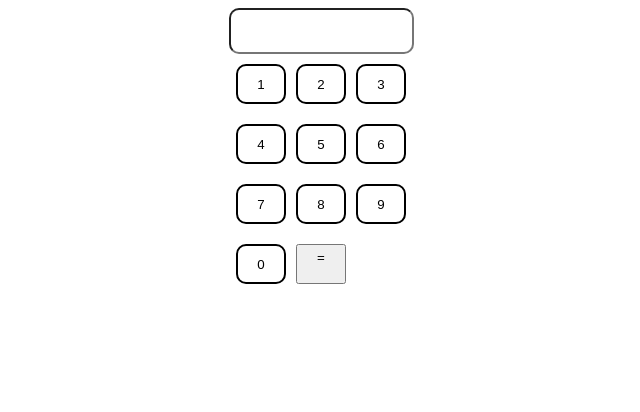
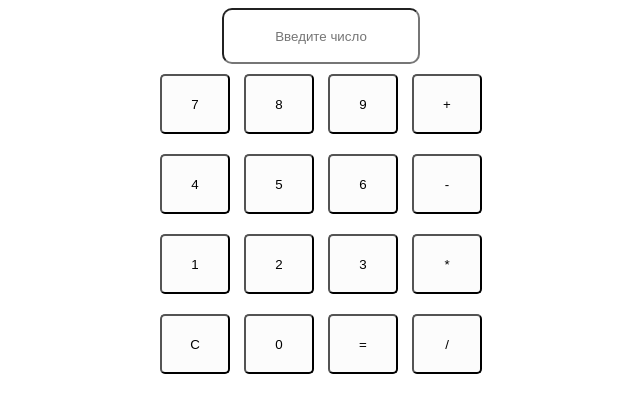
Before and after one commit to wlaib-wq/calculator, a plain HTML site: page calculator/index.html in a window 1280 px wide. Shown: the whole page, without its empty margins (319-959 px from the left). Drawn offline with Linux system fonts and the light colour scheme.

Commit message:
Correct js code

```diff
--- a/calculator/css.css
+++ b/calculator/css.css
@@ -1,38 +1,26 @@
-.section{
+.calculator{
     text-align: center;
-    display: grid;
 }
 
-.number_calculator{
-    display: grid;
-    grid-template-rows: repeat(3, 50px);
-    grid-template-columns: repeat(3, 50px);
-    justify-content: center;
-    margin-top:10px ;
-    gap: 10px;
+.calculator button{
+    margin: 10px 5px;
+    background: none;
+    border-radius:5px;
+    background-color: rgb(252, 252, 252);
+    width: 70px;
+    height: 60px;
+    cursor: pointer;
+    transition: all 0.1s linear;
 }
 
-.tex{
-    height: 5vh;
+.calculator input{
+    width: 15%;
+    height: 50px;
     border-radius: 10px;
     text-align: center;
 }
 
-
-
-.number{
-    border: solid 2px black;
-    height: 5vh;
-    display: flex;
-    align-items: center;
-    justify-content: center;
-    border-radius: 10px;
-    background: none;
-    cursor: pointer;
-    transition: all 0.1s linear;
+.calculator button:hover{
+    background-color: rgb(233, 233, 233);
+    scale:1.1;
 }
-
-
-.number:hover{
-    background-color: rgb(135, 135, 135);
-}
--- a/calculator/index.html
+++ b/calculator/index.html
@@ -10,25 +10,32 @@
 
     <section class="section">
 
-        <div class="Input">
-            <input id="val" class="tex" type="text">
+        <div class="calculator" id="calculator">
+
+            <input placeholder="Введите число" id="display" type="text">
+            <br>
+
+            <button onclick="addToDisplay('7')">7</button>
+            <button onclick="addToDisplay('8')">8</button>
+            <button onclick="addToDisplay('9')">9</button>
+            <button onclick="addToDisplay('+')">+</button>
+            <br>
+            <button onclick="addToDisplay('4')">4</button>
+            <button onclick="addToDisplay('5')">5</button>
+            <button onclick="addToDisplay('6')">6</button>
+            <button onclick="addToDisplay('-')">-</button>
+            <br>
+            <button onclick="addToDisplay('1')">1</button>
+            <button onclick="addToDisplay('2')">2</button>
+            <button onclick="addToDisplay('3')">3</button>
+            <button onclick="addToDisplay('*')">*</button>
+            <br>
+            <button onclick="clearDisplay()">C</button>
+            <button onclick="addToDisplay('0')">0</button>
+            <button onclick="calculateResult()">=</button>
+            <button onclick="addToDisplay('/')">/</button>
+
         </div>
-
-
-        <div class="number_calculator">
-            <button onclick="number_calculator()" class="number"><p id="calculator_number">1</p></button>
-            <button onclick="number_calculator()" class="number"><p id="calculator_number">2</p></button>
-            <button onclick="number_calculator()" class="number"><p id="calculator_number">3</p></button>
-            <button onclick="number_calculator()" class="number"><p id="calculator_number">4</p></button>
-            <button onclick="number_calculator()" class="number"><p id="calculator_number">5</p></button>
-            <button onclick="number_calculator()" class="number"><p id="calculator_number">6</p></button>
-            <button onclick="number_calculator()" class="number"><p id="calculator_number">7</p></button>
-            <button onclick="number_calculator()" class="number"><p id="calculator_number">8</p></button>
-            <button onclick="number_calculator()" class="number"><p id="calculator_number">9</p></button>
-            <button onclick="number_calculator()" class="number"><p id="calculator_number">0</p></button>
-            <button onclick="number_calculator()" class="number><p id="num">=</p></button>
-        </div>
-    </section>
 
     <script src="js.js"></script>
 
--- a/calculator/js.js
+++ b/calculator/js.js
@@ -1,17 +1,25 @@
-let number = document.getElementById('calculator_number')
-let value = document.getElementById('val')
-let num = document.getElementById("num")
-let input
-
-function number_calculator(){
-    value.value = number.innerText
-    input = number.innerText
-    input = value.value
-    console.log(input)
+function addToDisplay(value){
+    document.getElementById("display").value += value;
 }
 
-function numbers(){
-    switch{
+function clearDisplay() {
+    document.getElementById('display').value = '';
+    document.getElementById('display').style.backgroundColor ='white'
+}
 
+function calculateResult() {
+    try {
+// Получение результата выражения и вывод результата на дисплей.
+        document.getElementById('display').value = eval(document.getElementById('display').value);
+        document.getElementById('display').style.backgroundColor ='rgba(14, 179, 14, 0.262)'
+    } catch (error) {
+// Если в процессе вычисления возникла ошибка, на дисплее отобразится сообщение 'Error'.
+        document.getElementById('display').value = 'Error';
+        document.getElementById('display').style.backgroundColor ='rgba(179, 14, 14, 0.26)'
     }
+
+    if (document.getElementById('display').value == "undefined"){
+        document.getElementById('display').style.backgroundColor ='rgba(179, 14, 14, 0.26)'
+    }
+
 }
```
